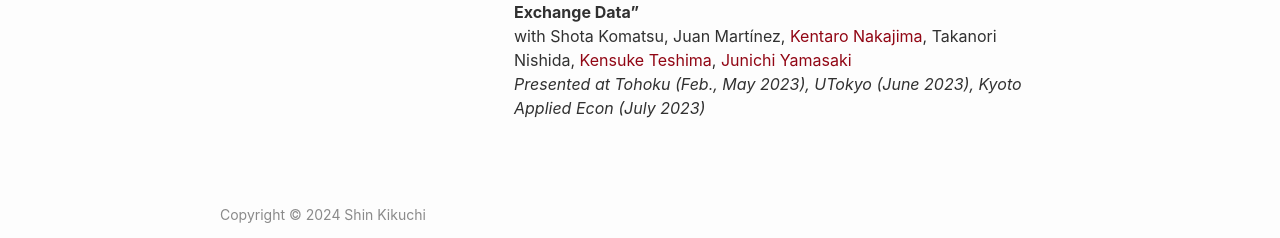
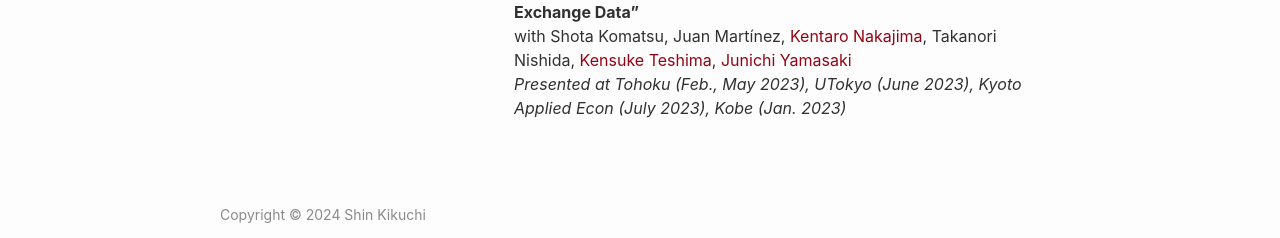
Before and after one commit to shinnkikuchi/shinnkikuchi.github.io, a Jekyll site: the page built from index.md, in a window 1280 px wide. Shown: the part 867-1105 px from the top of the page. Built offline with Jekyll 4.4.1, drawn with Linux system fonts in a browser that asks for light colours.

Commit message:
Update index.md

```diff
--- a/index.md
+++ b/index.md
@@ -57,4 +57,4 @@ Juan Martínez,
 Takanori Nishida,
 <a href="https://sites.google.com/site/kensuketeshima/" target="_blank">Kensuke Teshima</a>,
  <a href="https://www.junichiyamasaki.com/" target="_blank">Junichi Yamasaki</a><br>
-*Presented at Tohoku (Feb., May 2023), UTokyo (June 2023), Kyoto Applied Econ (July 2023)*<br>
+*Presented at Tohoku (Feb., May 2023), UTokyo (June 2023), Kyoto Applied Econ (July 2023), Kobe (Jan. 2023)*<br>
```
